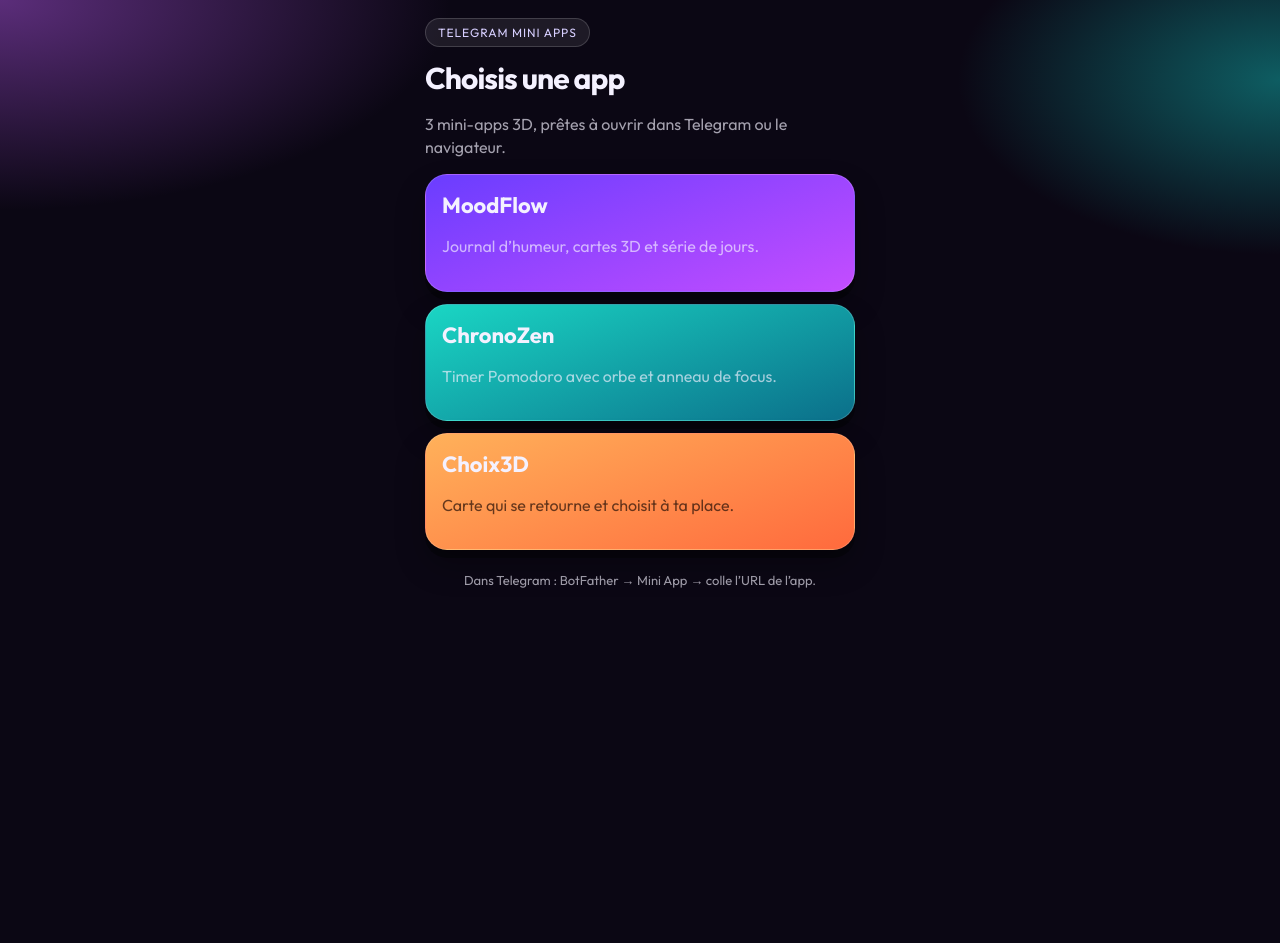
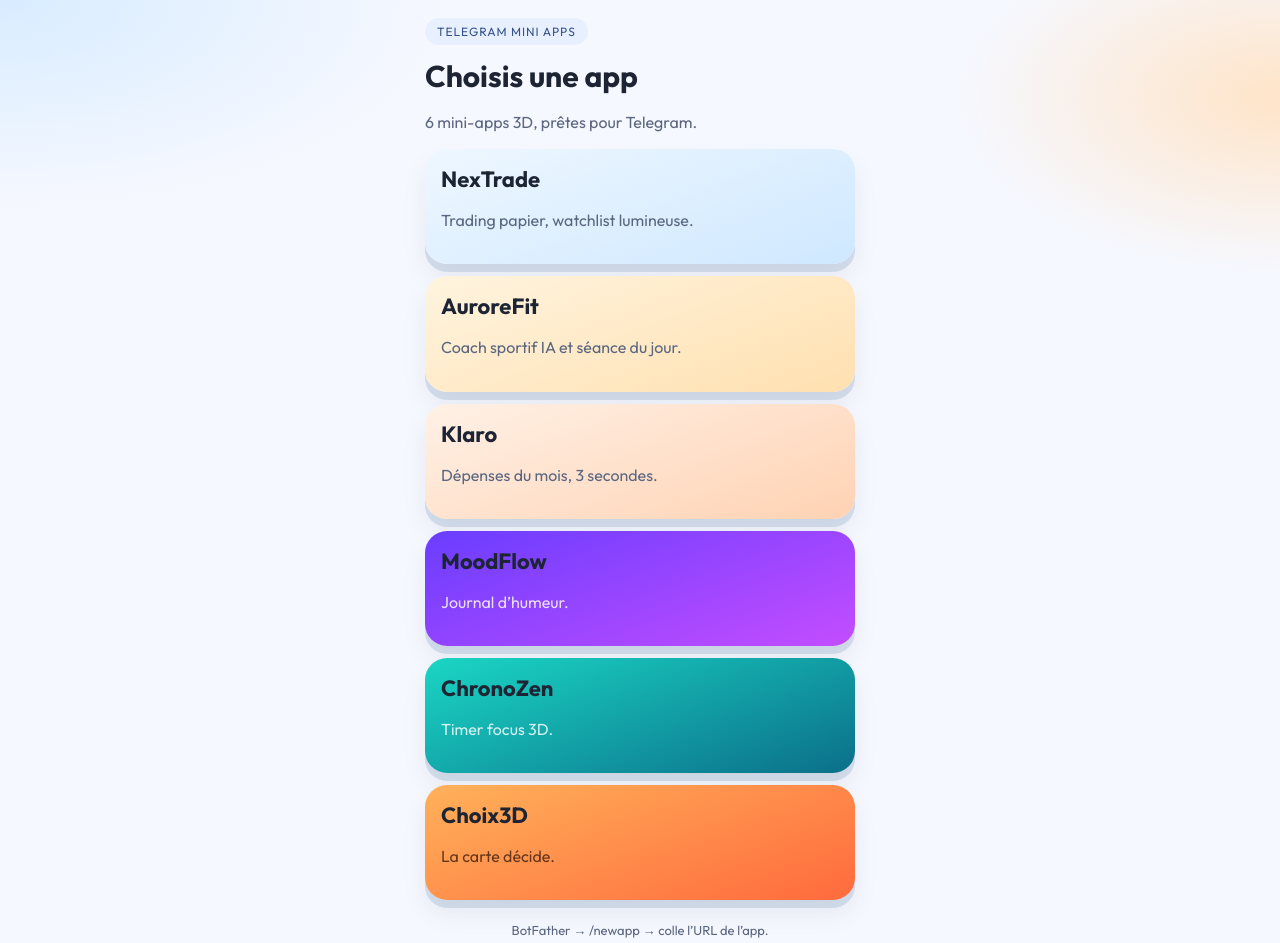
Before and after one commit to ftz9456rym-png/www, a plain HTML site: page mini/index.html in a window 1280 px wide. Before the commit the page ends 800 px from the top, so only its background shows below. Drawn offline with Linux system fonts and the light colour scheme.

Commit message:
Ajoute NexTrade, AuroreFit et Klaro au hub

```diff
--- a/mini/index.html
+++ b/mini/index.html
@@ -9,35 +9,30 @@
   <style>
     * { box-sizing: border-box; -webkit-tap-highlight-color: transparent; }
     body {
-      margin: 0; font-family: Outfit, system-ui, sans-serif; color: #f4f1ff;
+      margin: 0; font-family: Outfit, system-ui, sans-serif; color: #1d2433;
       min-height: 100dvh;
       background:
-        radial-gradient(900px 420px at 0% 0%, #5b2d7a 0%, transparent 50%),
-        radial-gradient(700px 380px at 100% 10%, #0e5d62 0%, transparent 46%),
-        #0b0714;
+        radial-gradient(900px 420px at 0% 0%, #d8ecff 0%, transparent 50%),
+        radial-gradient(700px 380px at 100% 10%, #ffe4c8 0%, transparent 46%),
+        #f6f8ff;
       padding: calc(18px + env(safe-area-inset-top)) 16px calc(24px + env(safe-area-inset-bottom));
     }
     .wrap { max-width: 430px; margin: 0 auto; }
-    .badge {
-      display: inline-block; padding: 6px 12px; border-radius: 999px;
-      background: rgba(255,255,255,.08); border: 1px solid rgba(255,255,255,.16);
-      letter-spacing: .08em; text-transform: uppercase; font-size: 12px; color: #d7cfff;
-    }
-    h1 { margin: 12px 0 8px; font-size: 30px; letter-spacing: -.03em; }
-    p { color: rgba(244,241,255,.66); line-height: 1.45; }
+    .badge { display: inline-block; padding: 6px 12px; border-radius: 999px; background: #e8f0ff; color: #35528a; letter-spacing: .08em; text-transform: uppercase; font-size: 12px; }
+    h1 { margin: 12px 0 8px; font-size: 30px; }
+    p { color: #5b6780; line-height: 1.45; }
     .stack { display: flex; flex-direction: column; gap: 12px; margin-top: 18px; }
-    a.card {
-      text-decoration: none; color: inherit; border-radius: 22px; padding: 16px;
-      display: block; border: 1px solid rgba(255,255,255,.16);
-      box-shadow: 0 16px 30px rgba(0,0,0,.28), 0 8px 0 rgba(0,0,0,.35);
-      transform: translateY(-3px);
-    }
-    a.card:active { transform: translateY(0); box-shadow: 0 4px 0 rgba(0,0,0,.35); }
-    .mood { background: linear-gradient(160deg, #6a3dff, #c44dff); }
-    .zen { background: linear-gradient(160deg, #1ad6c4, #0b6f8a); }
-    .choix { background: linear-gradient(160deg, #ffb15a, #ff6a3d); color: #2a1208; }
+    a.card { text-decoration: none; color: inherit; border-radius: 22px; padding: 16px; display: block; box-shadow: 0 14px 24px rgba(40,60,90,.08), 0 8px 0 rgba(180,196,220,.45); transform: translateY(-3px); }
+    a.card:active { transform: translateY(0); }
+    h2 { margin: 0 0 6px; font-size: 22px; }
+    .mood { background: linear-gradient(160deg, #6a3dff, #c44dff); color:#fff; }
+    .mood p, .zen p { color: rgba(255,255,255,.82); }
+    .zen { background: linear-gradient(160deg, #1ad6c4, #0b6f8a); color:#fff; }
+    .choix { background: linear-gradient(160deg, #ffb15a, #ff6a3d); color:#2a1208; }
     .choix p { color: rgba(42,18,8,.72); }
-    h2 { margin: 0 0 6px; font-size: 22px; }
+    .trade { background: linear-gradient(160deg, #eef7ff, #cfe8ff); }
+    .fit { background: linear-gradient(160deg, #fff4df, #ffe0b0); }
+    .klaro { background: linear-gradient(160deg, #fff1e6, #ffd2b3); }
     .hint { font-size: 13px; text-align: center; margin-top: 18px; }
   </style>
 </head>
@@ -45,26 +40,20 @@
   <div class="wrap">
     <div class="badge">Telegram Mini Apps</div>
     <h1>Choisis une app</h1>
-    <p>3 mini-apps 3D, prêtes à ouvrir dans Telegram ou le navigateur.</p>
+    <p>6 mini-apps 3D, prêtes pour Telegram.</p>
     <div class="stack">
-      <a class="card mood" href="moodflow/index.html">
-        <h2>MoodFlow</h2>
-        <p>Journal d’humeur, cartes 3D et série de jours.</p>
-      </a>
-      <a class="card zen" href="chronozen/index.html">
-        <h2>ChronoZen</h2>
-        <p>Timer Pomodoro avec orbe et anneau de focus.</p>
-      </a>
-      <a class="card choix" href="choix3d/index.html">
-        <h2>Choix3D</h2>
-        <p>Carte qui se retourne et choisit à ta place.</p>
-      </a>
+      <a class="card trade" href="nextrade/index.html"><h2>NexTrade</h2><p>Trading papier, watchlist lumineuse.</p></a>
+      <a class="card fit" href="aurorefit/index.html"><h2>AuroreFit</h2><p>Coach sportif IA et séance du jour.</p></a>
+      <a class="card klaro" href="klaro/index.html"><h2>Klaro</h2><p>Dépenses du mois, 3 secondes.</p></a>
+      <a class="card mood" href="moodflow/index.html"><h2>MoodFlow</h2><p>Journal d’humeur.</p></a>
+      <a class="card zen" href="chronozen/index.html"><h2>ChronoZen</h2><p>Timer focus 3D.</p></a>
+      <a class="card choix" href="choix3d/index.html"><h2>Choix3D</h2><p>La carte décide.</p></a>
     </div>
-    <p class="hint">Dans Telegram : BotFather → Mini App → colle l’URL de l’app.</p>
+    <p class="hint">BotFather → /newapp → colle l’URL de l’app.</p>
   </div>
   <script>
     const tg = window.Telegram?.WebApp;
-    if (tg) { tg.ready(); tg.expand(); tg.setHeaderColor("#0b0714"); tg.setBackgroundColor("#0b0714"); }
+    if (tg) { tg.ready(); tg.expand(); tg.setHeaderColor("#f6f8ff"); tg.setBackgroundColor("#f6f8ff"); }
   </script>
 </body>
 </html>
```
